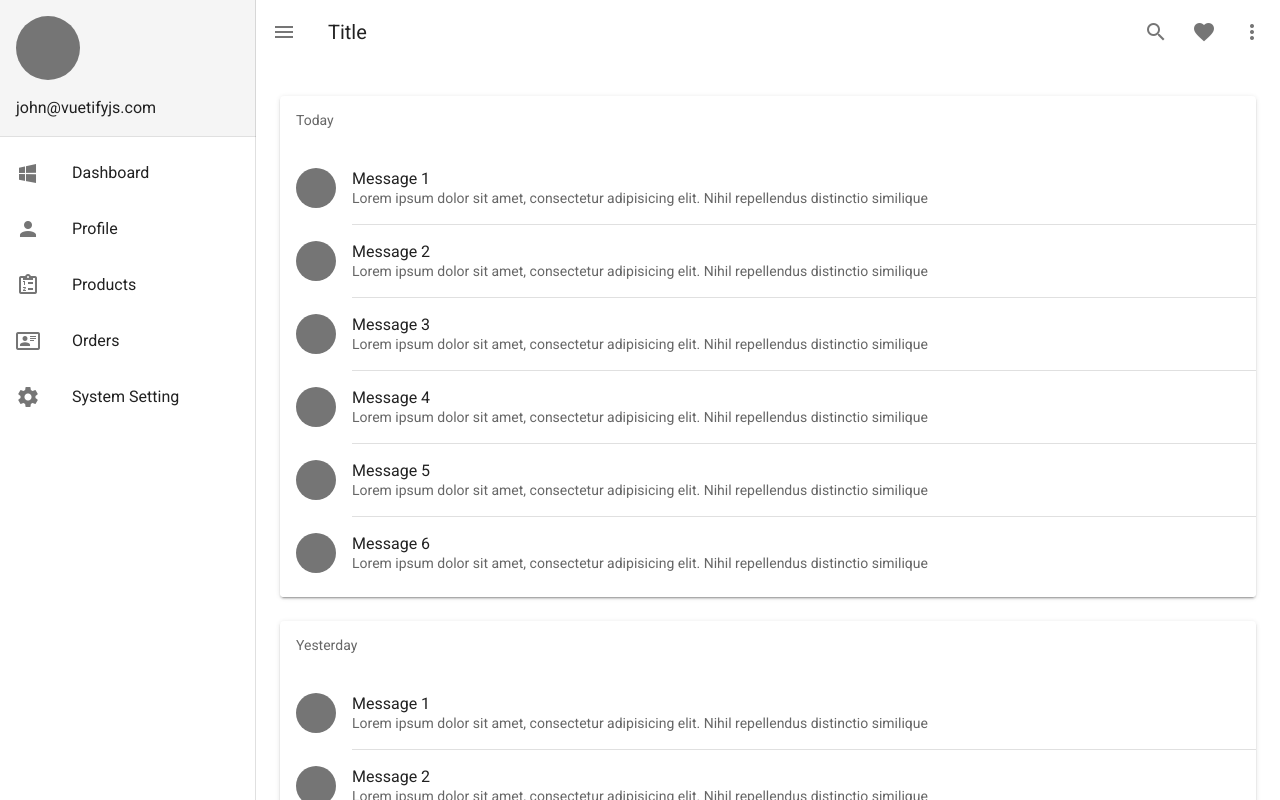
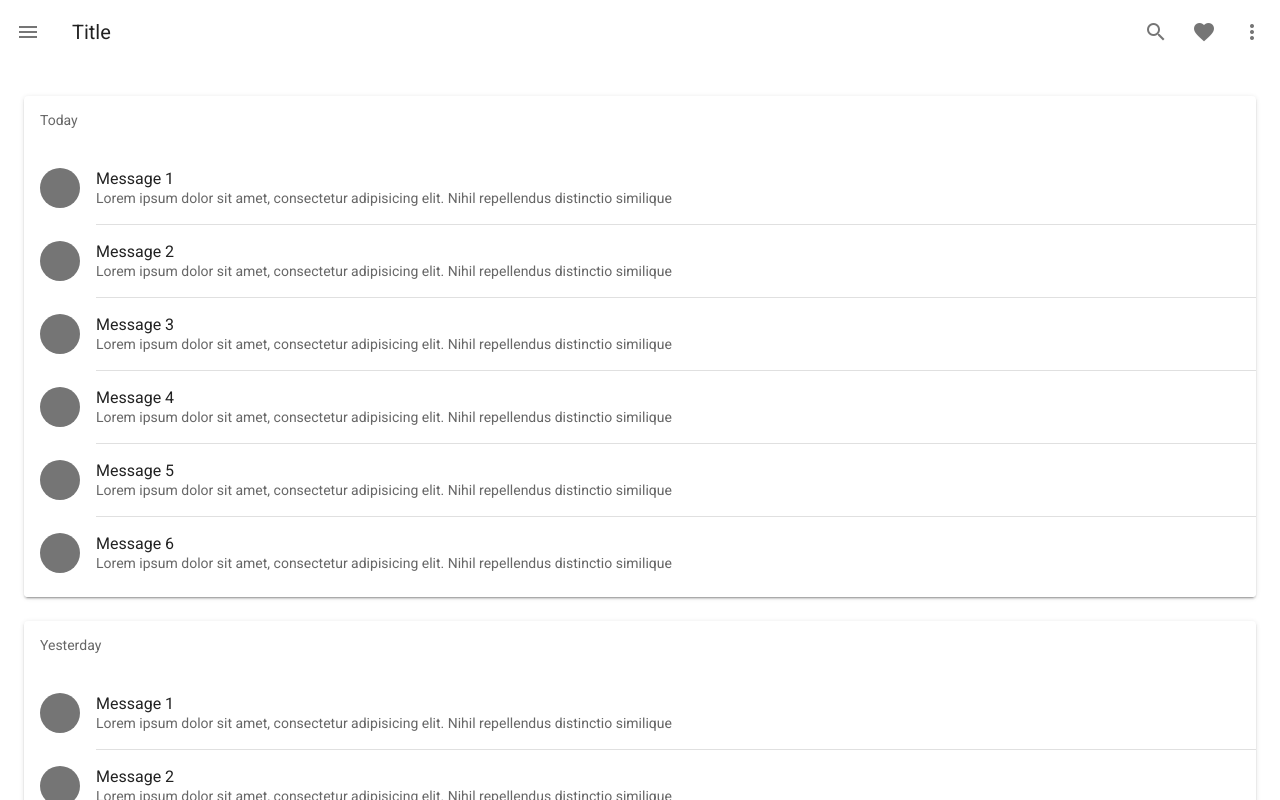
Before and after one commit to devKeremAydin/admin-panel, a Vue app: page / in a window 1280 px wide. Shown: the top 800 px of the page. Built offline with nearby package versions, Linux system fonts and the light colour scheme.

Commit message:
sidebar is currently working

```diff
--- a/src/App.vue
+++ b/src/App.vue
@@ -1,7 +1,8 @@
 <template>
   <v-app id="inspire">
-    <TopBar />
-    <SideBar />
+
+    <SideBar :drawer="drawer" />
+    <TopBar @drawerEvent="drawer = !drawer" />
 
 
     <v-main>
@@ -59,7 +60,7 @@ import TopBar from "./components/TopBar.vue"
     components:{TopBar,SideBar},
     data: () => ({
       cards: ['Today', 'Yesterday'],
-      drawer: null,
+      drawer: false,
 
     }),
   }
--- a/src/components/Sidebar.vue
+++ b/src/components/Sidebar.vue
@@ -1,35 +1,26 @@
 <template>
-<v-navigation-drawer
-      v-model="drawer"
-      app
-    >
-      <v-sheet
-        color="grey lighten-4"
-        class="pa-4"
-      >
-        <v-avatar
-          class="mb-4"
-          color="grey darken-1"
-          size="64"
-        ></v-avatar>
+  <v-navigation-drawer v-model="localDrawer" app style="background-color: #131313;">
 
-        <div>john@vuetifyjs.com</div>
-      </v-sheet>
+    <v-img src="">
+      <div class="text-center">
+        <v-avatar class="mt-4" color="grey darken-1" size="64">
+          <v-img src="https://avatars.githubusercontent.com/u/64500329?v=4"></v-img>
+        </v-avatar>
+        <h3 style="color: white;">krmydn7@gmail.com</h3>
+      </div>
+
+    </v-img>
 
     <v-divider></v-divider>
 
     <v-list>
-        <v-list-item
-          v-for="[icon, text] in links"
-          :key="icon"
-          link
-        >
+      <v-list-item v-for="[icon, text] in links" :key="icon" link>
         <v-list-item-icon>
-            <v-icon>{{ icon }}</v-icon>
+          <v-icon style="color: white;">{{ icon }}</v-icon>
         </v-list-item-icon>
 
         <v-list-item-content>
-            <v-list-item-title>{{ text }}</v-list-item-title>
+          <v-list-item-title style="color: white;">{{ text }}</v-list-item-title>
         </v-list-item-content>
       </v-list-item>
     </v-list>
@@ -37,10 +28,12 @@
 </template>
 
 <script>
-export default{
-    name:"SideBar",
-    data(){
+export default {
+  name: "SideBar",
+  props: ["drawer"],
+  data() {
     return {
+      localDrawer:this.drawer,
       links: [
         ["mdi-microsoft-windows", "Dashboard"],
         ["mdi-account", "Profile"],
@@ -48,10 +41,17 @@ export default{
         ["mdi-card-account-details-outline", "Orders"],
         ["mdi-cog", "System Setting"],
       ],
-        }
-    }
-}
+    };
+  },
+  watch: {
+    drawer(newVal) {
+      this.localDrawer = newVal;
+    },
+    localDrawer(newVal) {
+      this.$emit("update:drawer", newVal);
+    },
+  },
+};
 </script>
 
-<style>
-</style>
+<style></style>
--- a/src/components/TopBar.vue
+++ b/src/components/TopBar.vue
@@ -5,7 +5,7 @@ color="white"
 elevate-on-scroll
 elevation="4"
 >
-<v-app-bar-nav-icon></v-app-bar-nav-icon>
+<v-app-bar-nav-icon @click="$emit('drawerEvent')"></v-app-bar-nav-icon>
 
 <v-toolbar-title>Title</v-toolbar-title>
 
```
Lines whose indentation alone changed are shown as unchanged.
